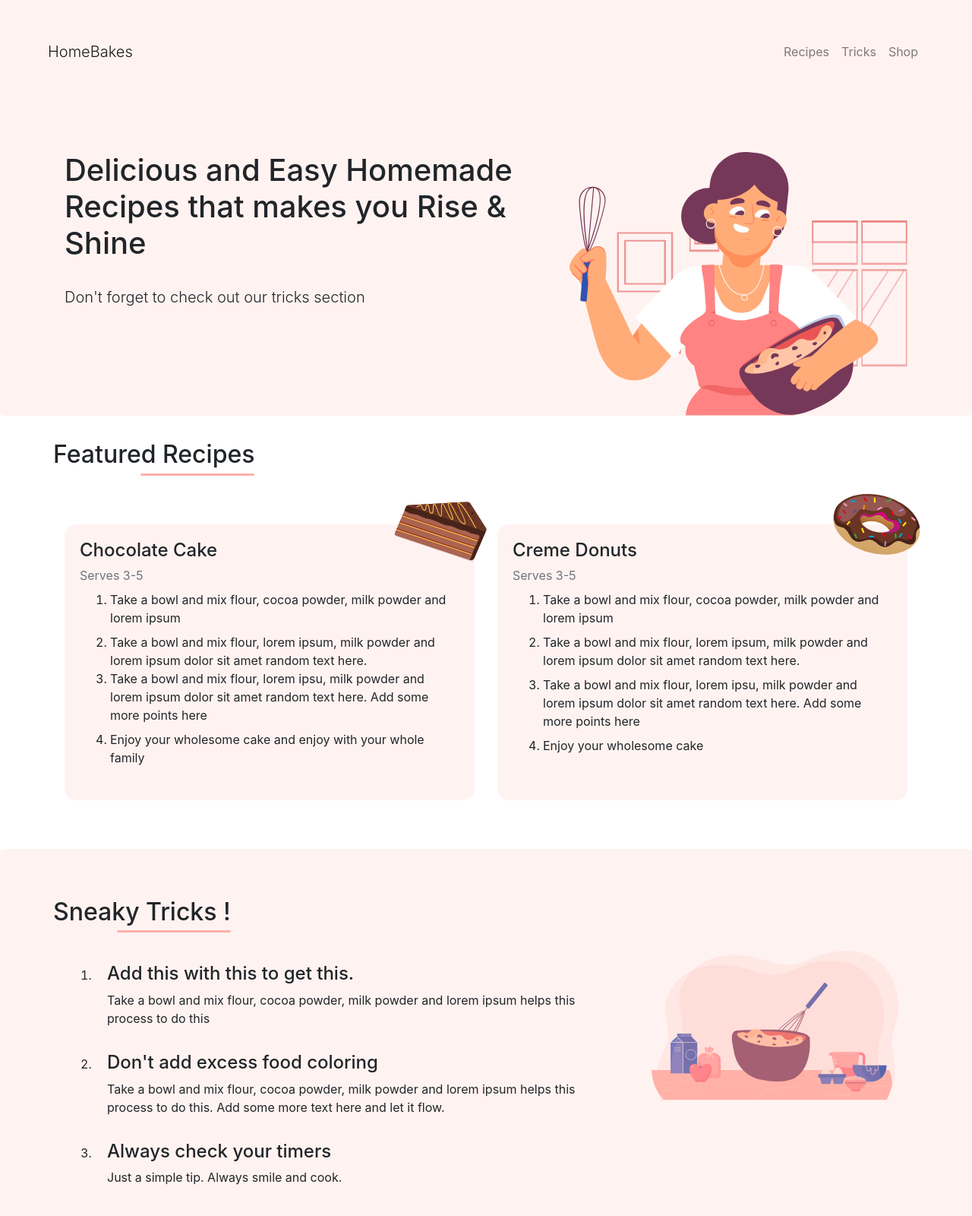
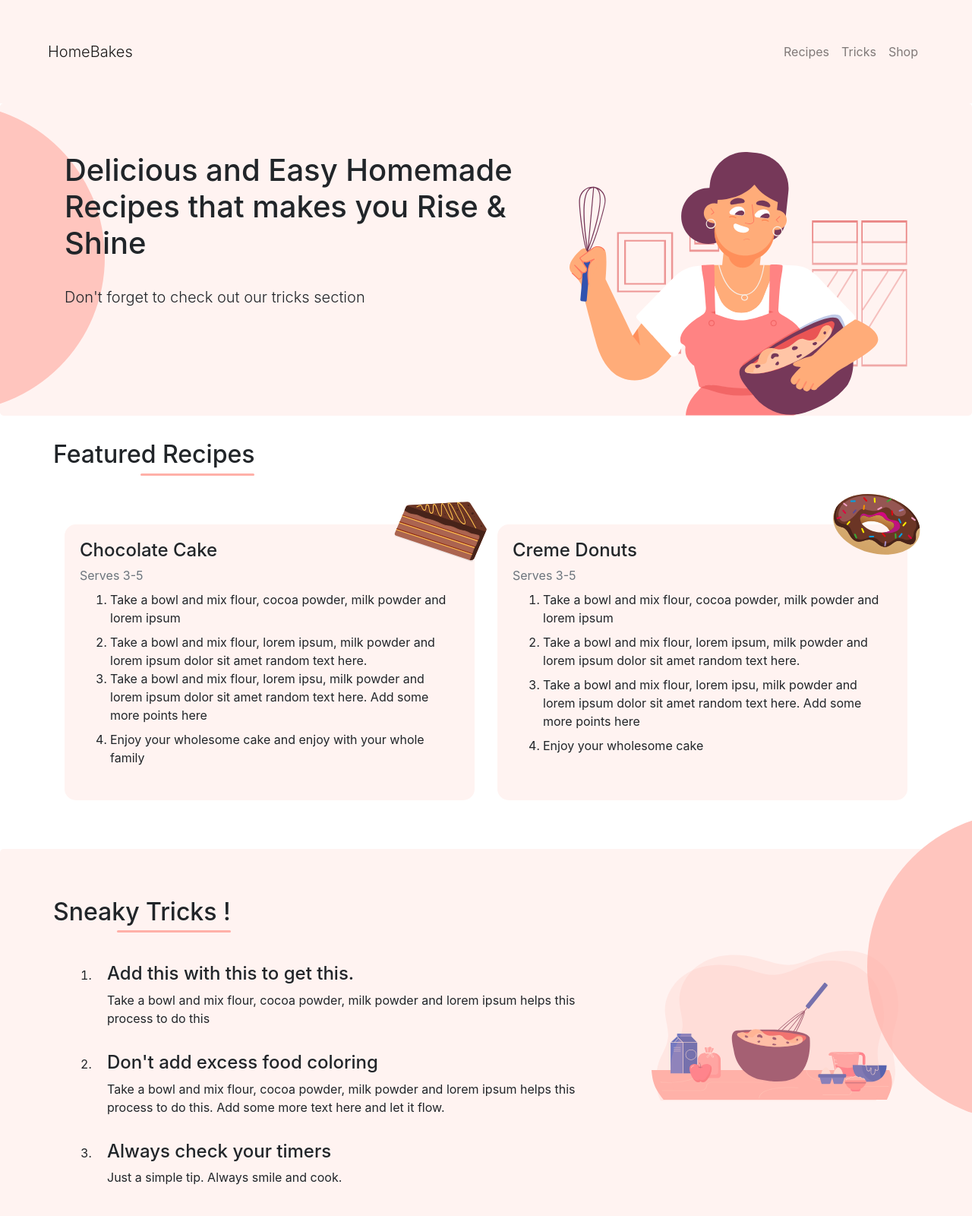
Before and after one commit to lemonnuggets/stc-homebakes, a plain HTML site: page index.html in a window 1280 px wide. Shown: the top 1600 px of the page at 76% size. Drawn offline with nearby package versions, Linux system fonts and the light colour scheme.

Commit message:
Added two circles.

```diff
--- a/index.html
+++ b/index.html
@@ -20,6 +20,14 @@
         <title>HomeBakes</title>
     </head>
     <body data-spy="scroll" data-target=".navbar" data-offset="50">
+        <!-- <div class="decoration-container">
+            <img
+                src="./assets/ellipse.svg"
+                alt="page decoration"
+                class="decoration"
+                id="circle2"
+            />
+        </div> -->
         <nav
             class="navbar navbar-expand-sm p-md-5 custom-light navbar-light sticky-top"
         >
@@ -41,6 +49,12 @@
                 </div>
             </div>
         </nav>
+        <img
+            src="./assets/ellipse.svg"
+            alt="page decoration"
+            class="decoration"
+            id="circle1"
+        />
         <div class="jumbotron custom-light pb-0" id="home">
             <div class="container">
                 <div class="row">
@@ -149,6 +163,12 @@
                     </div>
                 </div>
             </div>
+            <img
+                src="./assets/ellipse.svg"
+                alt="page decoration"
+                class="decoration"
+                id="circle3"
+            />
         </div>
 
         <div class="jumbotron custom-light mb-0" id="tricks">
--- a/styles.css
+++ b/styles.css
@@ -1,3 +1,24 @@
+.decoration-container {
+    width: 100%;
+}
+.decoration {
+    position: absolute;
+    z-index: 0;
+}
+#circle1 {
+    float: left;
+}
+#circle2 {
+    top: 500px;
+    right: 0;
+}
+#circle3 {
+    transform: rotate(180deg);
+    float: right;
+    right: 0;
+    z-index: -0.5;
+    padding-bottom: -100px;
+}
 .custom-light {
     background-color: #fff3f1;
     border: none;
```
